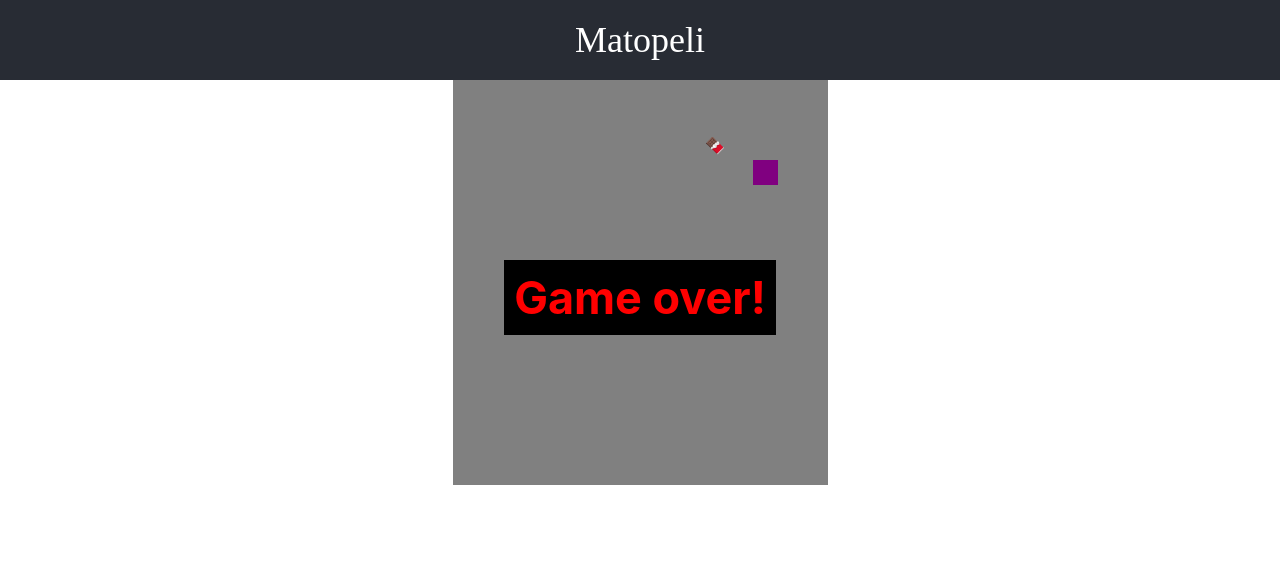
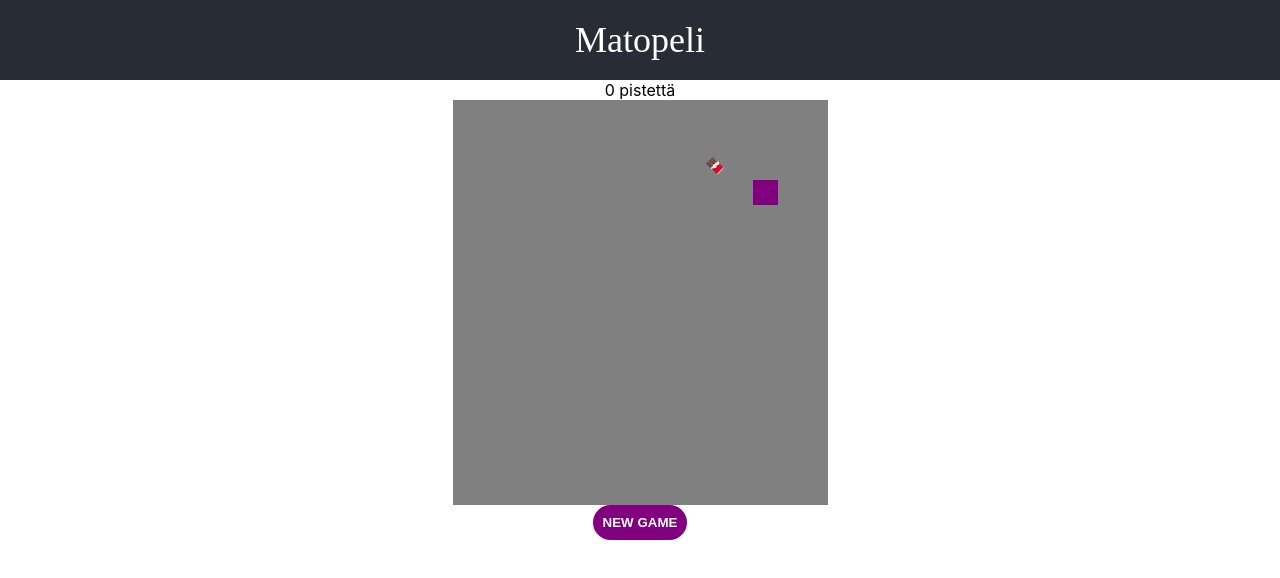
Before and after one commit to DededeJr/kodarit_matopeli, a React (Create React App) app: page / in a window 1280 px wide. Shown: the top 578 px of the page. Built offline with nearby package versions, Linux system fonts and the light colour scheme; a web font is replaced by a local one.

Commit message:
pisteet ja restart nappi

```diff
--- a/src/App.css
+++ b/src/App.css
@@ -19,3 +19,13 @@
   font-size: calc(20px + 2vmin);
   color: white;
 }
+
+button {
+  color: white;
+  background-color: purple;
+  padding: 10px;
+  border-radius: 20px;
+  border: 0;
+  text-transform: uppercase;
+  font-weight: bold;
+}
--- a/src/App.js
+++ b/src/App.js
@@ -1,11 +1,16 @@
+import React, {useState} from "react";
 import "./App.css";
 import SnakeBoard from "./SnakeBoard";
+import Points from "./Points";
 
 function App() {
+  const [points, setPoints] = useState(0);
   return (
     <div className="App">
       <header className="App-header">Matopeli</header>
-      <SnakeBoard />
+      <Points points={points} />
+      <SnakeBoard points={points} setPoints={setPoints} />
+      <button onClick={() => window.location.reload()}>New Game</button>
     </div>
   );
 }
--- /dev/null
+++ b/src/Points.css
@@ -0,0 +1,7 @@
+.Points {
+  margin-top: 20px;
+  padding: 10px;
+  border: 2px solid grey;
+  border-radius: 3px;
+  font-weight: bold;
+}
--- a/src/Points.js
+++ b/src/Points.js
@@ -1,6 +1,6 @@
 import React from "react";
 
-const Points = ({}) => {
+const Points = ({points}) => {
   return <div className="Points">{points} pistettä</div>;
 };
 
--- a/src/SnakeBoard.js
+++ b/src/SnakeBoard.js
@@ -2,7 +2,7 @@ import React, {useState} from "react";
 import {useInterval} from "./utils";
 import "./SnakeBoard.css";
 
-const SnakeBoard = () => {
+const SnakeBoard = ({points, setPoints}) => {
   const height = 15;
   const width = 15;
   var initialRows = [];
@@ -91,6 +91,9 @@ const SnakeBoard = () => {
     if (checkGameOver()) {
       setIsGameOver(true);
       clearInterval(intervalId);
+      const pointsList = JSON.parse(localStorage.getItem("snake-points")) || [];
+      pointsList.push(points);
+      localStorage.setItem("snake-points", JSON.stringify(pointsList));
     }
 
     if (checkGameOver()) {
@@ -104,6 +107,7 @@ const SnakeBoard = () => {
     const madonPaa = snake[0];
     if (madonPaa.x === food.x && madonPaa.y === food.y) {
       setFood(randomPosition);
+      setPoints(points + 1);
     } else {
       newSnake.pop();
     }
@@ -117,7 +121,7 @@ const SnakeBoard = () => {
   return (
     <div className="Snake-board">
       {displayRows}
-      {!isGameOver && <div className="Game-over">Game over!</div>}
+      {isGameOver && <div className="Game-over">Game over!</div>}
     </div>
   );
 };
```
Also changed, not shown: 1 other file (tests, documents, lock files or other folders).
